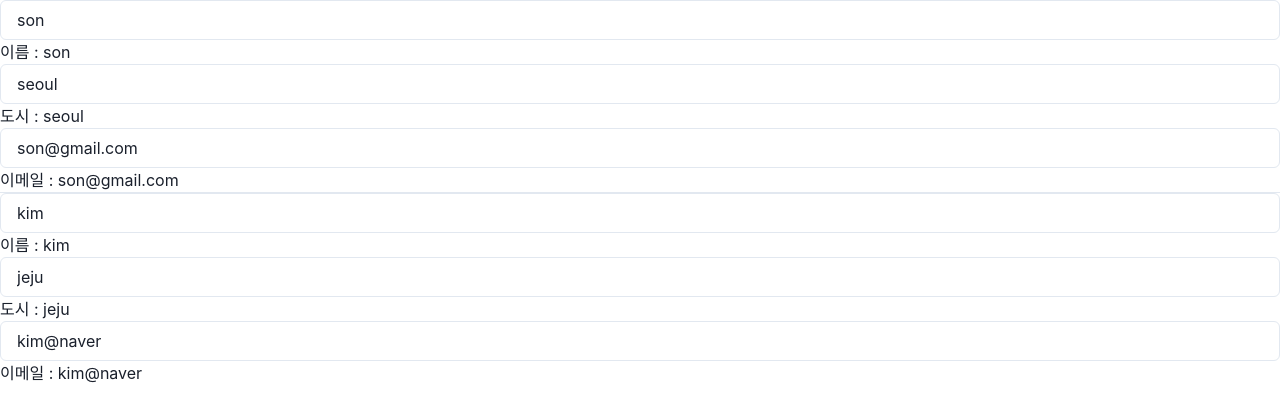
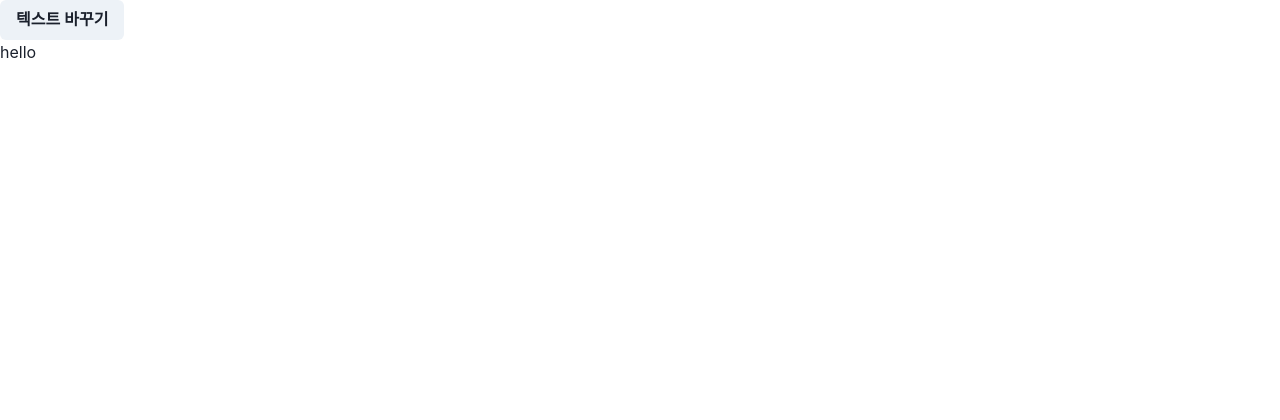
Before and after one commit to Seunggyo/react20231031, a React (Create React App) app: page / in a window 1280 px wide. Shown: the top 420 px of the page. Built offline with nearby package versions, Linux system fonts and the light colour scheme.

Commit message:
다른컴포넌트의 상태 바꾸기 : 공통 부모에게 상태를 두고 사용해야함

```diff
--- a/src/App.js
+++ b/src/App.js
@@ -1,76 +1,35 @@
-import { useImmer } from "use-immer";
-import { Box, Input, Text } from "@chakra-ui/react";
+import { Box, Button, Text } from "@chakra-ui/react";
 import { useState } from "react";
 
+function MyComp2({ message }) {
+  return (
+    <Box>
+      <Text>{message}</Text>
+    </Box>
+  );
+}
+
+function MyComp1({ onClick }) {
+  return (
+    <Box>
+      <Button onClick={onClick}>텍스트 바꾸기</Button>
+    </Box>
+  );
+}
+
 function App() {
-  const [person1, setPerson1] = useState({
-    name: "son",
-    city: "seoul",
-    email: "son@gmail.com",
-  });
+  const [message, setMessage] = useState("hello");
 
-  const [person2, updatePerson2] = useImmer({
-    name: "kim",
-    city: "jeju",
-    email: "kim@naver",
-  });
-
-  function handleNameChange1(e) {
-    const copyPerson1 = { ...person1 };
-
-    copyPerson1.name = e.target.value;
-    setPerson1(copyPerson1);
-  }
-
-  function handleCityChange1(e) {
-    setPerson1({ ...person1, city: e.target.value });
-  }
-
-  function handleEmailChang1(e) {
-    setPerson1({ ...person1, email: e.target.value });
-  }
-
-  function handleNameChange2(e) {
-    updatePerson2((draft) => {
-      draft.name = e.target.value;
-    });
-  }
-
-  function handleCityChange2(e) {
-    updatePerson2((draft) => {
-      draft.city = e.target.value;
-    });
-  }
-
-  function handleEmailChange2(e) {
-    updatePerson2((draft) => {
-      draft.email = e.target.value;
-    });
+  function handleButtonClick() {
+    setMessage("안녕하세요");
   }
 
   return (
     <>
-      <Box>
-        <Input value={person1.name} onChange={handleNameChange1} />
-        <Text>이름 : {person1.name}</Text>
-
-        <Input value={person1.city} onChange={handleCityChange1} />
-        <Text>도시 : {person1.city}</Text>
-
-        <Input value={person1.email} onChange={handleEmailChang1} />
-        <Text>이메일 : {person1.email}</Text>
-      </Box>
-
-      <hr />
-
-      <Box>
-        <Input value={person2.name} onChange={handleNameChange2} />
-        <Text>이름 : {person2.name}</Text>
-        <Input value={person2.city} onChange={handleCityChange2} />
-        <Text>도시 : {person2.city}</Text>
-        <Input value={person2.email} onChange={handleEmailChange2} />
-        <Text>이메일 : {person2.email}</Text>
-      </Box>
+      <MyComp1 onClick={handleButtonClick}></MyComp1>
+      {/*My Comp1 에 있는 버튼이 클릭되면*/}
+      <MyComp2 message={message}></MyComp2>
+      {/*  My Comp2 에 있는 텍스트가 변경*/}
     </>
   );
 }
```
